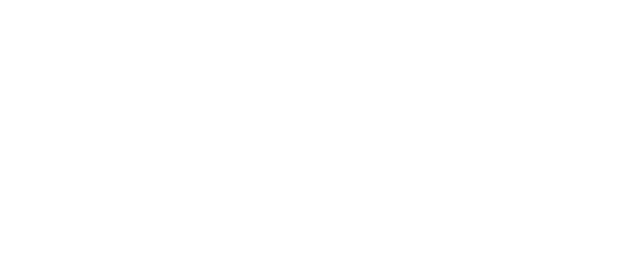
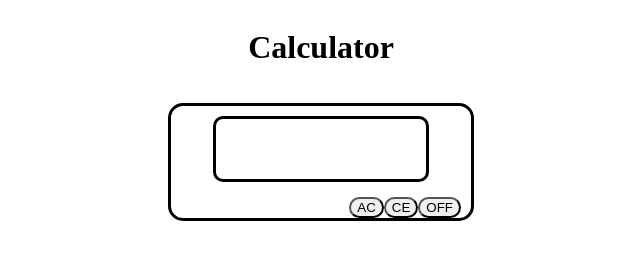
Before and after one commit to ErickMartins153/Calculator, a plain HTML site: page index.html in a window 1280 px wide. Shown: the whole page, without its empty margins (319-959 px from the left). Drawn offline with Linux system fonts and the light colour scheme.

Commit message:
start calculator grid and style

```diff
--- a/index.html
+++ b/index.html
@@ -9,8 +9,18 @@
     <script src="script.js" defer></script>
 </head>
 <body>
-    <div id="container-top"></div>
-    <div id="container-middle"></div>
-    <div id="container-bottom"></div>
+    <div class="container">
+        <h1>Calculator</h1>
+        <div class="container" id="calculator-grid">
+            <div id="visor"></div>
+            <div id="top" class="button-grid">
+                <button>AC</button>
+                <button>CE</button>
+                <button>OFF</button>
+            </div>
+        </div>
+
+    </div>
+
 </body>
 </html>
--- a/style.css
+++ b/style.css
@@ -0,0 +1,43 @@
+html {
+    height: 100%;
+  }
+
+body {
+  min-height: 100%;
+}
+
+.container {
+    display: flex;
+    flex-direction: column;
+    justify-content: center;
+    align-items: center;
+    gap: 15px;
+}
+
+#calculator-grid {
+  display: flex;
+  justify-content: center;
+  align-content: center;
+  border-style: solid;
+  border-radius: 15px;
+  width: 300px;
+}
+
+#visor {
+  border-style: solid;
+  border-radius: 10px;
+  padding: 30px;
+  margin-top: 10px;
+  width: 150px;
+}
+
+.button-grid {
+  display: flex;
+  flex: 1;
+  justify-content: end;
+  width: 280px;
+}
+
+button {
+  border-radius: 15px;
+}
```
